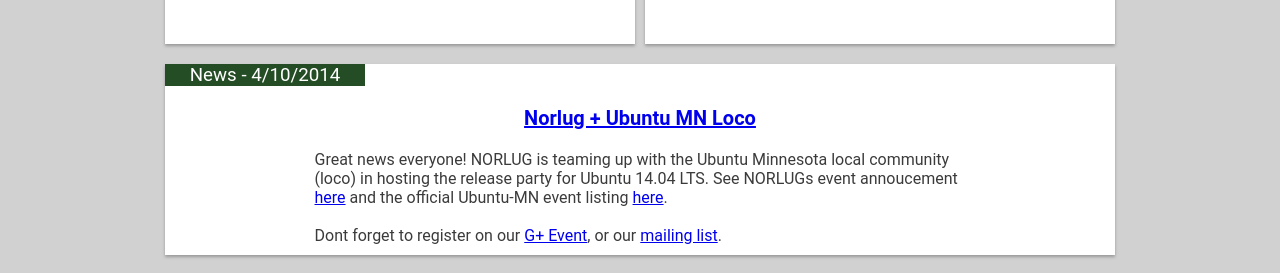
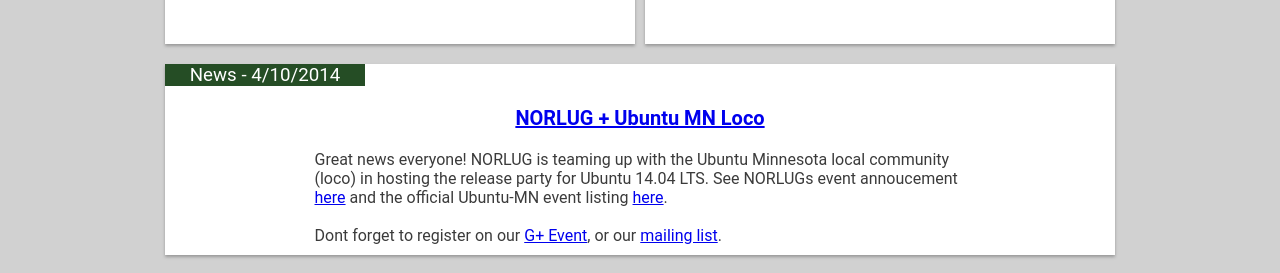
Before and after one commit to norlug/norlug.github.io, a Jekyll site: the page built from index.html, in a window 1280 px wide. Shown: the part 853-1126 px from the top of the page. Built offline with Jekyll 4.4.1, drawn with Linux system fonts in a browser that asks for light colours.

Commit message:
Replaced Norlug with NORLUG

```diff
--- a/_posts/2014-4-10-UbuntuMNNorlug.markdown
+++ b/_posts/2014-4-10-UbuntuMNNorlug.markdown
@@ -1,6 +1,6 @@
 ---
 layout: meetingTemplate
-title:  "Norlug + Ubuntu MN Loco"
+title:  "NORLUG + Ubuntu MN Loco"
 category: "news"
 author: "Marc Thomas"
 date:   2014-4-10 12:00:00
--- a/index.html
+++ b/index.html
@@ -45,7 +45,7 @@
 <section class="card">
         <h3 class="header left"> News - 4/10/2014</h3>
         <p class="content left">
-                <p class="welcomePageBlogTitle"> <a href="/news/2014/04/10/UbuntuMNNorlug.html">Norlug + Ubuntu MN Loco</a></p>
+                <p class="welcomePageBlogTitle"> <a href="/news/2014/04/10/UbuntuMNNorlug.html">NORLUG + Ubuntu MN Loco</a></p>
                 <p class="post">Great news everyone! NORLUG is teaming up with the Ubuntu Minnesota local community (loco) in hosting the release party for Ubuntu 14.04 LTS. See NORLUGs event annoucement <a href="http://www.norlug.org/meetings/2014/04/17/Ubuntu1404ReleaseParty.html" target="_blank">here</a> and the official Ubuntu-MN event listing <a href="http://loco.ubuntu.com/events/ubuntu-minnesota/2770-northfield-mn-1404-release-party/" target="_blank">here</a>.</p>
                 </br>
                 <p class="post">Dont forget to register on our <a href="https://plus.google.com/u/0/events/cp5h1hhc66hi4idrrdggsu87dcg?authkey=CJypz7jNgefi6gE" target="_blank">G+ Event</a>, or our <a href="http://www.norlug.org/mailinglist" target="_blank">mailing list</a>.</p>
```
